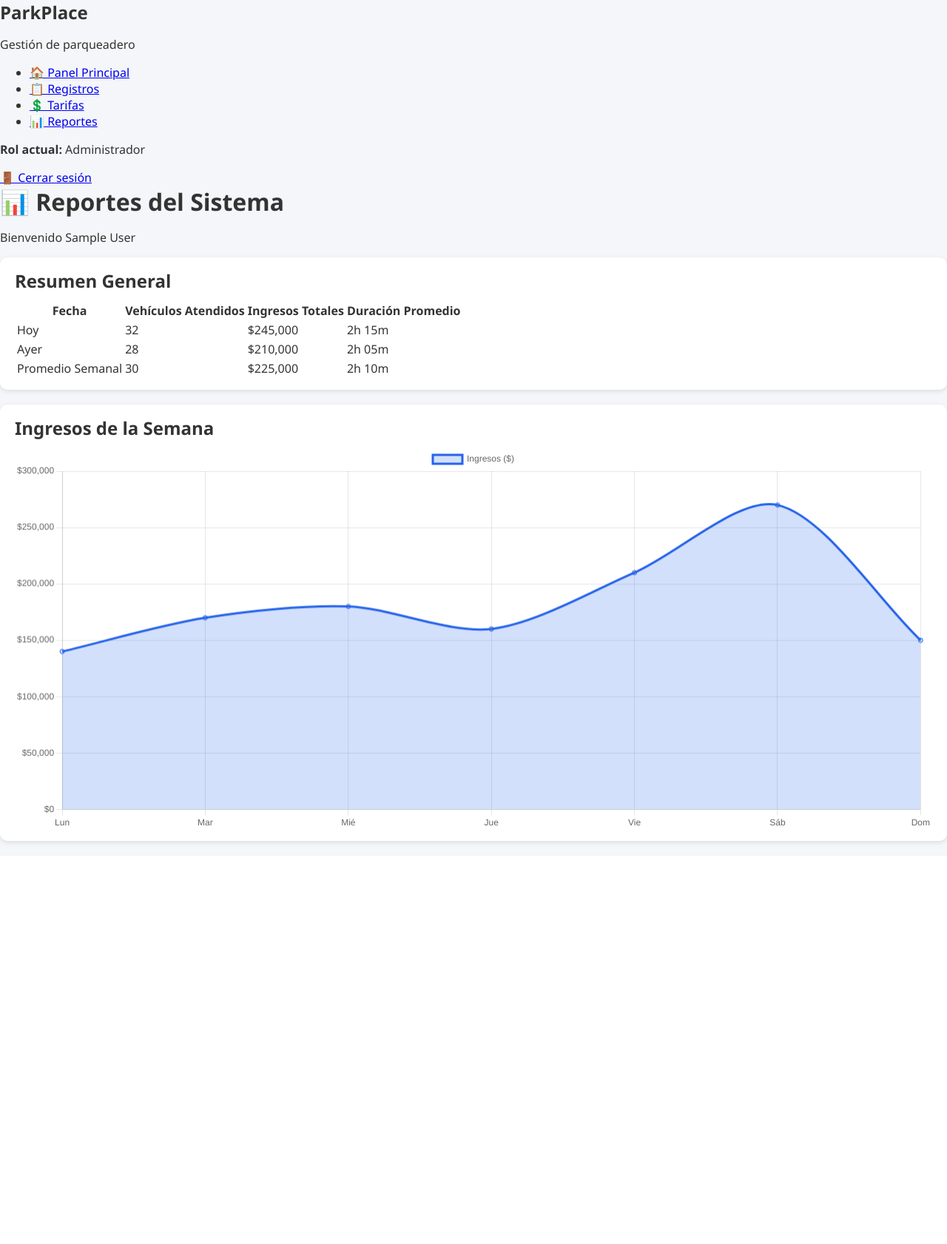
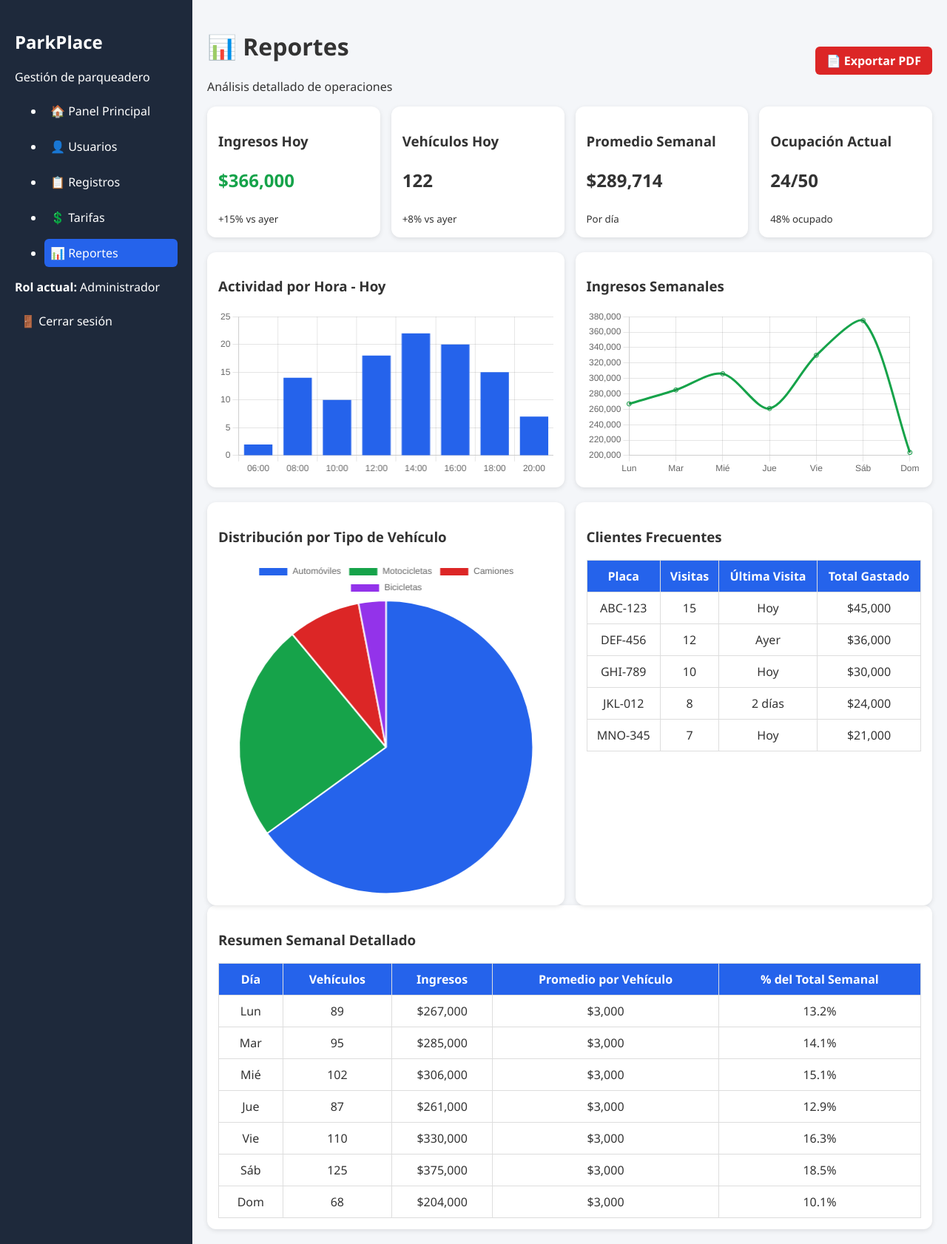
Before and after one commit to camilovargas17/parkplace_php, a PHP site: page /reportes.php in a window 1280 px wide. Shown: the whole page at 74% size. Before the commit the page ends 1144 px from the top, so only its background shows below. Run offline with PHP 8.4, Linux system fonts and the light colour scheme; the visitor is signed in with stand-in values (Sample User, id 1).

Commit message:
reportes

```diff
--- a/reportes.php
+++ b/reportes.php
@@ -11,8 +11,23 @@ if (!isset($_SESSION['rol']) || $_SESSION['rol'] !== 'administrador') {
   <meta charset="utf-8">
   <title>Reportes - ParkPlace</title>
   <link rel="stylesheet" href="styles-reportes.css">
-
-
+  <script src="https://cdn.jsdelivr.net/npm/chart.js"></script>
+  <style>
+    .btn-exportar {
+      display: inline-block;
+      padding: 8px 15px;
+      background: #dc2626;
+      color: white;
+      border-radius: 6px;
+      text-decoration: none;
+      font-weight: bold;
+      margin-left: 15px;
+      transition: background 0.3s;
+    }
+    .btn-exportar:hover {
+      background: #b91c1c;
+    }
+  </style>
 </head>
 <body>
   <div class="dashboard">
@@ -24,6 +39,7 @@ if (!isset($_SESSION['rol']) || $_SESSION['rol'] !== 'administrador') {
       </div>
       <ul class="menu">
         <li><a href="admin_dashboard.php">🏠 Panel Principal</a></li>
+        <li><a href="usuarios.php">👤 Usuarios</a></li>
         <li><a href="registros.php">📋 Registros</a></li>
         <li><a href="tarifas.php">💲 Tarifas</a></li>
         <li><a href="reportes.php" class="active">📊 Reportes</a></li>
@@ -34,86 +50,136 @@ if (!isset($_SESSION['rol']) || $_SESSION['rol'] !== 'administrador') {
       </div>
     </aside>
 
-    <!-- Contenido -->
+    <!-- Contenido principal -->
     <main class="main-content">
-      <header>
-        <h1>📊 Reportes del Sistema</h1>
-        <p>Bienvenido <?php echo $_SESSION['nombre']; ?></p>
+      <header style="display:flex;align-items:center;justify-content:space-between;">
+        <div>
+          <h1>📊 Reportes</h1>
+          <p>Análisis detallado de operaciones</p>
+        </div>
+        <!-- Botón exportar PDF -->
+        <a href="reportes_pdf.php" class="btn-exportar">📄 Exportar PDF</a>
       </header>
 
-      <!-- Sección de reportes -->
-      <section class="intro">
-        <!-- Tabla de resumen -->
-        <div class="card resumen">
-          <h2>Resumen General</h2>
+      <!-- Tarjetas resumen -->
+      <section class="cards">
+        <div class="card">
+          <h3>Ingresos Hoy</h3>
+          <p class="number green">$366,000</p>
+          <small>+15% vs ayer</small>
+        </div>
+        <div class="card">
+          <h3>Vehículos Hoy</h3>
+          <p class="number">122</p>
+          <small>+8% vs ayer</small>
+        </div>
+        <div class="card">
+          <h3>Promedio Semanal</h3>
+          <p class="number">$289,714</p>
+          <small>Por día</small>
+        </div>
+        <div class="card">
+          <h3>Ocupación Actual</h3>
+          <p class="number">24/50</p>
+          <small>48% ocupado</small>
+        </div>
+      </section>
+
+      <!-- Gráficas -->
+      <section class="charts">
+        <div class="card">
+          <h3>Actividad por Hora - Hoy</h3>
+          <canvas id="chartHoras"></canvas>
+        </div>
+        <div class="card">
+          <h3>Ingresos Semanales</h3>
+          <canvas id="chartIngresos"></canvas>
+        </div>
+      </section>
+
+      <!-- Distribución y Clientes -->
+      <section class="charts">
+        <div class="card">
+          <h3>Distribución por Tipo de Vehículo</h3>
+          <canvas id="chartTipos"></canvas>
+        </div>
+        <div class="card">
+          <h3>Clientes Frecuentes</h3>
           <table class="tabla-reportes">
             <thead>
               <tr>
-                <th>Fecha</th>
-                <th>Vehículos Atendidos</th>
-                <th>Ingresos Totales</th>
-                <th>Duración Promedio</th>
+                <th>Placa</th>
+                <th>Visitas</th>
+                <th>Última Visita</th>
+                <th>Total Gastado</th>
               </tr>
             </thead>
             <tbody>
-              <tr>
-                <td>Hoy</td>
-                <td>32</td>
-                <td>$245,000</td>
-                <td>2h 15m</td>
-              </tr>
-              <tr>
-                <td>Ayer</td>
-                <td>28</td>
-                <td>$210,000</td>
-                <td>2h 05m</td>
-              </tr>
-              <tr>
-                <td>Promedio Semanal</td>
-                <td>30</td>
-                <td>$225,000</td>
-                <td>2h 10m</td>
-              </tr>
+              <tr><td>ABC-123</td><td>15</td><td>Hoy</td><td>$45,000</td></tr>
+              <tr><td>DEF-456</td><td>12</td><td>Ayer</td><td>$36,000</td></tr>
+              <tr><td>GHI-789</td><td>10</td><td>Hoy</td><td>$30,000</td></tr>
+              <tr><td>JKL-012</td><td>8</td><td>2 días</td><td>$24,000</td></tr>
+              <tr><td>MNO-345</td><td>7</td><td>Hoy</td><td>$21,000</td></tr>
             </tbody>
           </table>
         </div>
+      </section>
 
-        <!-- Gráfico -->
-        <div class="card grafico">
-          <h2>Ingresos de la Semana</h2>
-          <canvas id="graficaReportes" width="600" height="250"></canvas>
-        </div>
+      <!-- Resumen semanal detallado -->
+      <section class="card">
+        <h3>Resumen Semanal Detallado</h3>
+        <table class="tabla-reportes">
+          <thead>
+            <tr>
+              <th>Día</th>
+              <th>Vehículos</th>
+              <th>Ingresos</th>
+              <th>Promedio por Vehículo</th>
+              <th>% del Total Semanal</th>
+            </tr>
+          </thead>
+          <tbody>
+            <tr><td>Lun</td><td>89</td><td>$267,000</td><td>$3,000</td><td>13.2%</td></tr>
+            <tr><td>Mar</td><td>95</td><td>$285,000</td><td>$3,000</td><td>14.1%</td></tr>
+            <tr><td>Mié</td><td>102</td><td>$306,000</td><td>$3,000</td><td>15.1%</td></tr>
+            <tr><td>Jue</td><td>87</td><td>$261,000</td><td>$3,000</td><td>12.9%</td></tr>
+            <tr><td>Vie</td><td>110</td><td>$330,000</td><td>$3,000</td><td>16.3%</td></tr>
+            <tr><td>Sáb</td><td>125</td><td>$375,000</td><td>$3,000</td><td>18.5%</td></tr>
+            <tr><td>Dom</td><td>68</td><td>$204,000</td><td>$3,000</td><td>10.1%</td></tr>
+          </tbody>
+        </table>
       </section>
     </main>
   </div>
 
-  <!-- Chart.js -->
-  <script src="https://cdn.jsdelivr.net/npm/chart.js"></script>
+  <!-- JS de gráficas -->
   <script>
-    const ctx = document.getElementById('graficaReportes').getContext('2d');
-    const grafica = new Chart(ctx, {
+    // Actividad por hora
+    new Chart(document.getElementById('chartHoras'), {
+      type: 'bar',
+      data: {
+        labels: ['06:00','08:00','10:00','12:00','14:00','16:00','18:00','20:00'],
+        datasets: [{ data: [2,14,10,18,22,20,15,7], backgroundColor:'#2563eb' }]
+      },
+      options: { responsive:true, plugins:{ legend:{display:false} } }
+    });
+
+    // Ingresos semanales
+    new Chart(document.getElementById('chartIngresos'), {
       type: 'line',
       data: {
-        labels: ['Lun', 'Mar', 'Mié', 'Jue', 'Vie', 'Sáb', 'Dom'],
-        datasets: [{
-          label: 'Ingresos ($)',
-          data: [140000, 170000, 180000, 160000, 210000, 270000, 150000],
-          borderColor: '#2563eb',
-          backgroundColor: 'rgba(37, 99, 235, 0.2)',
-          fill: true,
-          tension: 0.3
-        }]
+        labels: ['Lun','Mar','Mié','Jue','Vie','Sáb','Dom'],
+        datasets: [{ data: [267000,285000,306000,261000,330000,375000,204000], borderColor:'#16a34a', tension:0.3 }]
       },
-      options: {
-        responsive: true,
-        scales: {
-          y: {
-            beginAtZero: true,
-            ticks: {
-              callback: value => '$' + value.toLocaleString()
-            }
-          }
-        }
+      options: { responsive:true, plugins:{ legend:{display:false} } }
+    });
+
+    // Distribución de tipos
+    new Chart(document.getElementById('chartTipos'), {
+      type: 'pie',
+      data: {
+        labels: ['Automóviles','Motocicletas','Camiones','Bicicletas'],
+        datasets: [{ data: [65,24,8,3], backgroundColor:['#2563eb','#16a34a','#dc2626','#9333ea'] }]
       }
     });
   </script>
--- a/styles-reportes.css
+++ b/styles-reportes.css
@@ -1,83 +1,81 @@
-/* === Estilos generales para registros === */
 body {
-  font-family: 'Segoe UI', Tahoma, Geneva, Verdana, sans-serif;
+  font-family: 'Segoe UI', sans-serif;
   background: #f4f6f9;
   margin: 0;
-  padding: 0;
   color: #333;
 }
 
-h1, h2 {
-  margin: 0 0 10px 0;
+.dashboard {
+  display: flex;
+  min-height: 100vh;
 }
 
-.registros-container {
+.sidebar {
+  width: 220px;
+  background: #1e293b;
+  color: white;
   padding: 20px;
 }
 
-/* === Tarjetas de secciones === */
+.sidebar a {
+  color: white;
+  text-decoration: none;
+  display: block;
+  margin: 10px 0;
+  padding: 8px;
+  border-radius: 6px;
+}
+
+.sidebar a.active,
+.sidebar a:hover {
+  background: #2563eb;
+}
+
+.main-content {
+  flex: 1;
+  padding: 20px;
+}
+
+.cards {
+  display: grid;
+  grid-template-columns: repeat(4,1fr);
+  gap: 15px;
+}
+
 .card {
-  background: #fff;
-  border-radius: 10px;
-  padding: 15px 20px;
-  margin-bottom: 20px;
+  background: white;
+  padding: 15px;
+  border-radius: 12px;
   box-shadow: 0 2px 6px rgba(0,0,0,0.1);
 }
 
-/* === Tablas de registros === */
-.tabla-registros {
+.number {
+  font-size: 24px;
+  font-weight: bold;
+}
+
+.green { color: #16a34a; }
+
+.charts {
+  display: grid;
+  grid-template-columns: repeat(2,1fr);
+  gap: 15px;
+  margin-top: 20px;
+}
+
+.tabla-reportes {
   width: 100%;
   border-collapse: collapse;
   margin-top: 10px;
-  font-size: 14px;
 }
 
-.tabla-registros th,
-.tabla-registros td {
-  padding: 12px 10px;
+.tabla-reportes th, .tabla-reportes td {
   border: 1px solid #ddd;
+  padding: 10px;
   text-align: center;
 }
 
-.tabla-registros thead {
-  background-color: #2563eb;
-  color: white;
-  font-weight: bold;
-}
-
-.tabla-registros tr:nth-child(even) {
-  background-color: #f9f9f9;
-}
-
-.tabla-registros tr:hover {
-  background-color: #eef4ff;
-}
-
-/* === Botones === */
-.btn {
-  display: inline-block;
-  padding: 8px 14px;
-  border-radius: 6px;
-  font-size: 14px;
-  font-weight: bold;
-  text-decoration: none;
-  transition: background 0.3s ease;
-}
-
-.btn-entrada {
-  background: #16a34a;
+.tabla-reportes thead {
+  background: #2563eb;
   color: white;
 }
-
-.btn-entrada:hover {
-  background: #15803d;
-}
-
-.btn-salida {
-  background: #dc2626;
-  color: white;
-}
-
-.btn-salida:hover {
-  background: #b91c1c;
-}
```
Also changed, not shown: reportes_pdf.php (added, +127 -0 lines), tabla_registros_pdf.php (added, +47 -0 lines), 2 other files.
